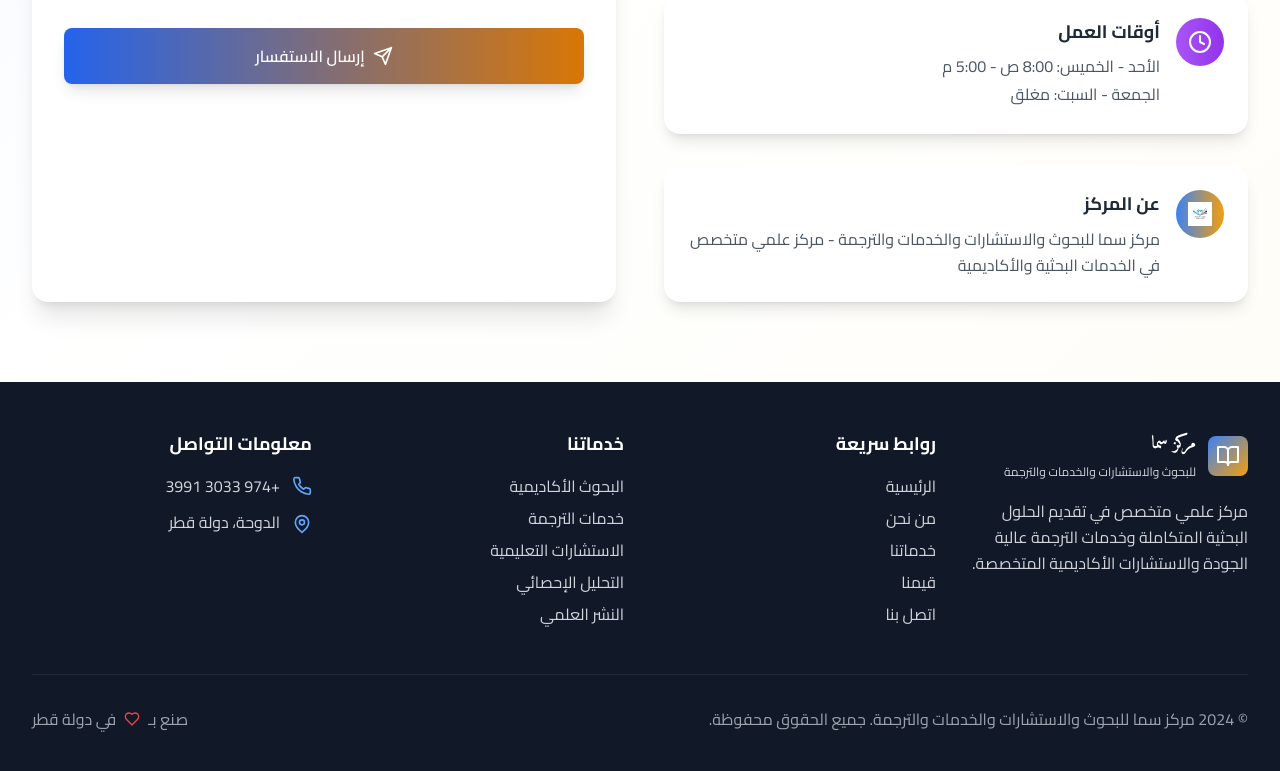
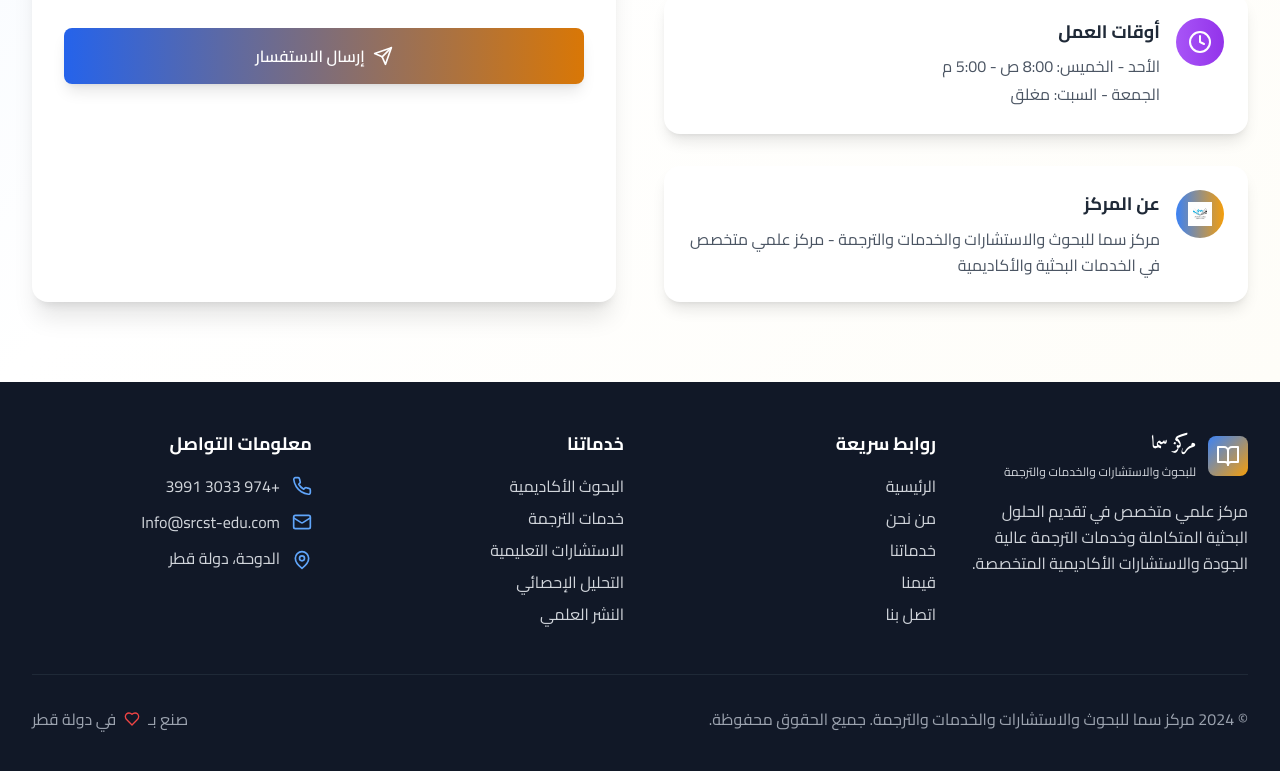
Before and after one commit to Mozaffer249/sama, a React (Vite) app: page / in a window 1280 px wide. Shown: the part 4096-4867 px from the top of the page. Built offline with nearby package versions, Linux system fonts and the light colour scheme.

Commit message:
edit footer

```diff
--- a/src/components/Footer.tsx
+++ b/src/components/Footer.tsx
@@ -78,10 +78,10 @@ const Footer: React.FC = () => {
                 <Phone className="h-5 w-5 text-primary-400" />
                 <span className="text-gray-300 font-arabic">+974 3033 3991</span>
               </div>
-              {/* <div className="flex items-center space-x-3 space-x-reverse">
+              <div className="flex items-center space-x-3 space-x-reverse">
                 <Mail className="h-5 w-5 text-primary-400" />
-                <span className="text-gray-300 font-arabic">info@sama-research.qa</span>
-              </div> */}
+                <span className="text-gray-300 font-arabic">Info@srcst-edu.com</span>
+              </div>
               <div className="flex items-start space-x-3 space-x-reverse">
                 <MapPin className="h-5 w-5 text-primary-400 mt-1" />
                 <span className="text-gray-300 font-arabic">
--- a/vite.config.ts
+++ b/vite.config.ts
@@ -3,7 +3,7 @@ import react from '@vitejs/plugin-react';
 
 // https://vitejs.dev/config/
 export default defineConfig({
-  base: '/sama/',
+  // base: '/sama/',
   plugins: [react()],
   optimizeDeps: {
     exclude: ['lucide-react'],
```
